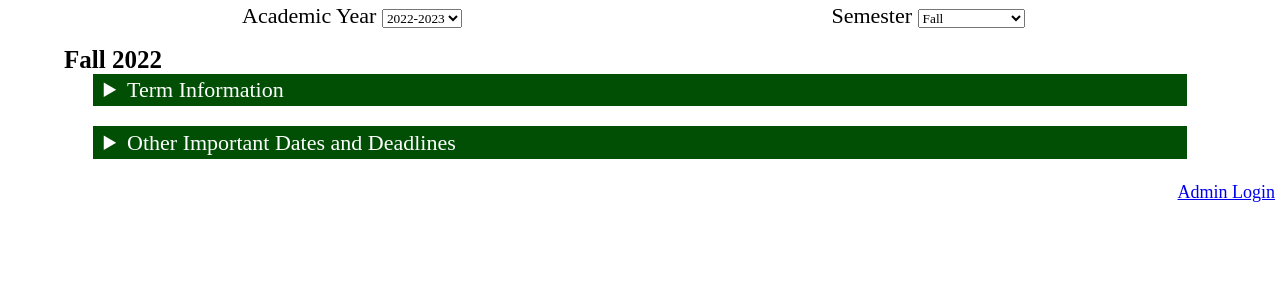
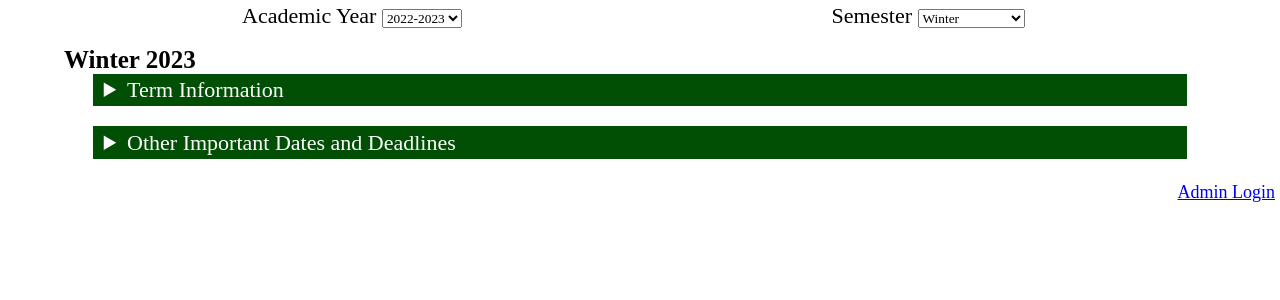
Before and after one commit to ljcookson/476.github.io, a PHP site: page /Pages/semesterView.html in a window 1280 px wide. Shown: the part 60-360 px from the top of the page. Run offline with PHP 8.4, Linux system fonts and the light colour scheme.

Commit message:
LC-Jan25-2

```diff
--- a/Pages/semesterView.html
+++ b/Pages/semesterView.html
@@ -3,6 +3,7 @@
     <head>
         <title>Academic Schedule - Semester View</title>
         <link rel="stylesheet" type="text/css" href="../CSS/overall.css"/>
+        <link rel="stylesheet" type="text/css" href="../CSS/semesterCSS.css"/>
         <script type="text/javascript" src="../Scripts/primary.js"> </script>
     </head>
     <body class="mainContainer">
@@ -30,55 +31,55 @@
             </div>
             <div class="midRight">
                 <label for="semester">Semester</label>
-                <select name="semester" id="semester" value="Fall">
+                <select name="semester" id="semester" value="Winter">
                     <option value="Spring/Summer">Spring/Summer</option>
-                    <option value="Fall" selected="selected">Fall</option>
-                    <option value="Winter">Winter</option>
+                    <option value="Fall">Fall</option>
+                    <option value="Winter" selected="selected">Winter</option>
                 </select>
             </div>
             <div class="info" role="main">
-                <h1 role="heading">Fall 2022</h1>
+                <h1 role="heading">Winter 2023</h1>
                 <details class="infoAccordian" role="directory">
                     <summary role="doc-subtitle">Term Information</summary>
                     <div class="step1">
-                        <span class="bold">Held in:</span> September - December<br/>
-                        <span class="bold">Start of Term:</span> 31-August-2022<br/>
-                        <span class="bold">End of Term:</span> 22-December-2022
+                        <span class="bold">Held in:</span> January - April<br/>
+                        <span class="bold">Start of Term:</span> 4-January-2023<br/>
+                        <span class="bold">End of Term:</span> 27-April-2023
                         <p style="margin: 5px"> </p>
                         <details class="step2">
                             <summary>Class Dates</summary>
                             <div class="step1">
-                                <span class="bold">Start of Classes:</span> 31-August-2022<br/>
-                                <span class="bold">End of Classes:</span> 6-December-2022
+                                <span class="bold">Start of Classes:</span> 4-January-2023<br/>
+                                <span class="bold">End of Classes:</span> 11-April-2023
                             </div>
                         </details>
                         <details class="step2">
                             <summary>Examination Dates</summary>
                             <div class="step1">
-                                <span class="bold">First Day of Exams:</span> 9-December-2022<br/>
-                                <span class="bold">Last Day of Exams:</span> 22-December-2022
+                                <span class="bold">First Day of Exams:</span> 14-April-2023<br/>
+                                <span class="bold">Last Day of Exams:</span> 27-April-2023
                             </div>
                         </details>
                         <details class="step2">
                             <summary>Tuition and Fee Payment Dates</summary>
                             <div class="step1">
-                                <span class="bold">Due date:</span> 31-August-2022<br/>
-                                <span class="bold">End of Penalty-Free Payment Period:</span> 20-September-2022
+                                <span class="bold">Due date:</span> 4-January-2023<br/>
+                                <span class="bold">End of Penalty-Free Payment Period:</span> 31-January-2023
                             </div>
                         </details>
                         <details class="step2">
                             <summary>Class Add/Drop Dates</summary>
                             <div class="step1">
-                                <span class="bold">End of Course-Add Period:</span> 14-September-2022<br/>
-                                <span class="bold">End of No-Record Drop Period:</span> 14-September-2022<br/>
-                                <span class="bold">End of Grade-of-W Drop Period:</span> 15-November-2022
+                                <span class="bold">End of Course-Add Period:</span> 17-January-2023<br/>
+                                <span class="bold">End of No-Record Drop Period:</span> 17-January-2023<br/>
+                                <span class="bold">End of Grade-of-W Drop Period:</span> 15-March-2023
                             </div>
                         </details>
                         <details class="step2">
                             <summary>Tuition and Fee Refund Dates</summary>
                             <div class="step1">
-                                <span class="bold">End of 100% Refund Period:</span> 14-September-2022<br/>
-                                <span class="bold">End of 50% Refund Period:</span> 28-September-2022
+                                <span class="bold">End of 100% Refund Period:</span> 17-January-2023<br/>
+                                <span class="bold">End of 50% Refund Period:</span> 31-January-2023
                             </div>
                         </details>
                     </div>
@@ -90,26 +91,26 @@
                         <details class="step2">
                             <summary>Reading Week</summary>
                             <div class="step1">
-                                <span class="bold">Start (Monday):</span> 7-November-2022<br/>
-                                <span class="bold">End (Saturday):</span> 12-November-2022
+                                <span class="bold">Start (Monday):</span> 20-February-2023<br/>
+                                <span class="bold">End (Saturday):</span> 25-February-2023
                             </div>
                         </details>
                         <details class="step2">
                             <summary>Stat Holidays - No Classes <span class="seventyfive">(Most University Offices Closed)</span>;</summary>
                             <div class="step1">
-                                <span class="bold">Labour Day:</span> 5-September-2022<br/>
-                                <span class="bold">National Truth and Reconciliation Day:</span> 30-September-2022<br/>
-                                <span class="bold">Thanksgiving Day:</span> 10-October-2022<br/>
-                                <span class="bold">Remembrance Day:</span> 11-November-2022
+                                <span class="bold">Good Friday:</span> 7-April-2023<br/>
+                                <span class="bold">Family Day:</span> 20-February-2023<br/>
+                                <!-- <span class="bold">Thanksgiving Day:</span> 10-October-2022<br/>
+                                <span class="bold">Remembrance Day:</span> 11-November-2022 -->
                             </div>
                         </details>
                         <details class="step2">
                             <summary>Other</summary>
                             <div class="step1">
-                                <span class="bold">Student Orientation:</span> 30-August-2022<br/>
-                                <span class="bold">Fall Convocation:</span> 21-October-2022<br/>
-                                <span class="bold">University Closed From <span class="seventyfive">(noon)</span>:</span> 22-December-2022<br/>
-                                <span class="bold">University Closed To <span class="seventyfive">(8:15 a.m.)</span>:</span> 3-January-2023
+                                <span class="bold">Student Orientation:</span> 3-January-2023<br/>
+                                <span class="bold">Last day to apply to graduate for Spring 2023 Convocation:</span> 31-January-2023<br/>
+                                <!-- <span class="bold">University Closed From <span class="seventyfive">(noon)</span>:</span> 22-December-2022<br/>
+                                <span class="bold">University Closed To <span class="seventyfive">(8:15 a.m.)</span>:</span> 3-January-2023 -->
                             </div>
                         </details>
                     </div>
```
Also changed, not shown: CSS/monthCSS.css (added, +62 -0 lines), CSS/overall.css (+0 -60 lines), CSS/semesterCSS.css (added, +56 -0 lines), Pages/monthView.html (+46 -28 lines).
